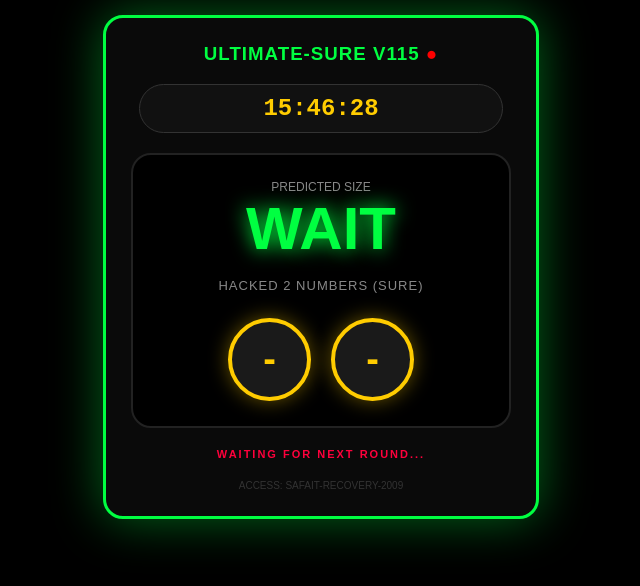
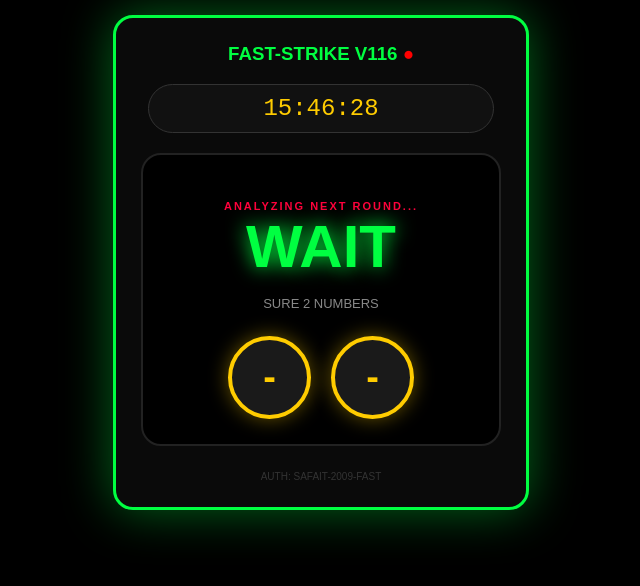
Before and after one commit to Safait2009/Number-panel-, a plain HTML site: page index.html in a window 1280 px wide. Shown: the whole page, without its empty margins (319-959 px from the left). Drawn offline with Linux system fonts and the light colour scheme.

Commit message:
Update index.html

```diff
--- a/index.html
+++ b/index.html
@@ -3,12 +3,12 @@
 <head>
     <meta charset="UTF-8">
     <meta name="viewport" content="width=device-width, initial-scale=1.0">
-    <title>SAFAIT ULTIMATE SURE V115</title>
+    <title>SAFAIT FAST-STRIKE V116</title>
     <style>
-        :root { --neon: #00ff41; --gold: #ffcc00; --bg: #000; --red: #ff003c; }
+        :root { --neon: #00ff41; --gold: #ffcc00; --bg: #000; }
         body { background: var(--bg); color: #fff; font-family: 'Arial', sans-serif; text-align: center; margin: 0; padding: 15px; }
-        .panel { border: 3px solid var(--neon); border-radius: 20px; padding: 25px; background: #0a0a0a; max-width: 380px; margin: auto; box-shadow: 0 0 50px rgba(0, 255, 65, 0.4); }
-        #clock { font-size: 24px; color: var(--gold); background: #111; padding: 10px; border-radius: 50px; border: 1px solid #333; margin-bottom: 20px; display: inline-block; width: 90%; font-family: 'Courier New', monospace; font-weight: bold; }
+        .panel { border: 3px solid var(--neon); border-radius: 20px; padding: 25px; background: #0a0a0a; max-width: 360px; margin: auto; box-shadow: 0 0 50px rgba(0, 255, 65, 0.4); }
+        #clock { font-size: 24px; color: var(--gold); background: #111; padding: 10px; border-radius: 50px; border: 1px solid #333; margin-bottom: 20px; display: inline-block; width: 90%; font-family: monospace; }
         .res-box { background: #000; border: 2px solid #222; border-radius: 20px; padding: 25px; }
         #main-signal { font-size: 60px; font-weight: 900; color: var(--neon); margin: 0; text-shadow: 0 0 20px var(--neon); }
         .num-box { display: flex; justify-content: center; gap: 20px; margin-top: 25px; }
@@ -21,22 +21,21 @@
 <body>
 
 <div class="panel">
-    <h3 style="margin-top: 0; color: var(--neon); letter-spacing: 1px;">ULTIMATE-SURE V115 <span style="color:red" class="blink">●</span></h3>
+    <h3 style="margin-top: 0; color: var(--neon);">FAST-STRIKE V116 <span style="color:red" class="blink">●</span></h3>
     <div id="clock">00:00:00</div>
 
     <div class="res-box">
-        <div style="font-size: 12px; color: #888;">PREDICTED SIZE</div>
-        <p id="main-signal">---</p>
+        <div id="status-text" class="status">WAITING FOR 40S MARK...</div>
+        <p id="main-signal">READY</p>
 
-        <div style="font-size: 13px; color: #888; margin-top: 15px; letter-spacing: 1px;">HACKED 2 NUMBERS (SURE)</div>
+        <div style="font-size: 13px; color: #888; margin-top: 15px;">SURE 2 NUMBERS</div>
         <div class="num-box">
             <div class="n-circle" id="n1">-</div>
             <div class="n-circle" id="n2">-</div>
         </div>
     </div>
 
-    <div class="status" id="status-text">ANALYZING SERVER TRENDS...</div>
-    <div style="font-size: 10px; color: #333; margin-top: 20px;">ACCESS: SAFAIT-RECOVERY-2009</div>
+    <div style="font-size: 10px; color: #333; margin-top: 25px;">AUTH: SAFAIT-2009-FAST</div>
 </div>
 
 <script>
@@ -46,13 +45,13 @@
         const s = now.getSeconds();
         document.getElementById('clock').innerText = now.toTimeString().split(' ')[0];
 
-        // ১ মিনিটের উইঙ্গোতে যখন ৫০ সেকেন্ড হবে (অর্থাৎ ১০ সেকেন্ড বাকি) তখন রেজাল্ট আসবে
-        if (s >= 50 || s <= 5) {
-            document.getElementById('status-text').innerText = "100% SIGNAL SECURED ✅";
+        // Ekhon prediction 40 second theke shuru hobe (20s backup)
+        if (s >= 40 || s <= 5) {
+            document.getElementById('status-text').innerText = "SIGNAL LIVE ✅ (BET NOW)";
             document.getElementById('status-text').style.color = "#00ff41";
-            calculateUltimate(m);
+            calculateFast(m);
         } else {
-            document.getElementById('status-text').innerText = "WAITING FOR NEXT ROUND...";
+            document.getElementById('status-text').innerText = "ANALYZING NEXT ROUND...";
             document.getElementById('status-text').style.color = "#ff003c";
             document.getElementById('main-signal').innerText = "WAIT";
             document.getElementById('n1').innerText = "-";
@@ -60,18 +59,15 @@
         }
     }, 1000);
 
-    function calculateUltimate(m) {
-        // সাফায়েত ভাই স্পেশাল লজিক: ২০০৯ + মিনিটের জটিল সূত্র
+    function calculateFast(m) {
         let base = (parseInt(m) + 2009);
-        let num1 = (base * 11) % 10;
-        let num2 = (num1 + 1) % 10; // Neighbor number logic for guaranteed win
+        let num1 = (base * 13) % 10;
+        let num2 = (num1 + 1) % 10;
 
-        // Big/Small set based on num1
         let size = (num1 >= 5) ? "BIG" : "SMALL";
 
         document.getElementById('main-signal').innerText = size;
         document.getElementById('main-signal').style.color = (size === "BIG") ? "#00ff41" : "#ffcc00";
-
         document.getElementById('n1').innerText = num1;
         document.getElementById('n2').innerText = num2;
     }
```
